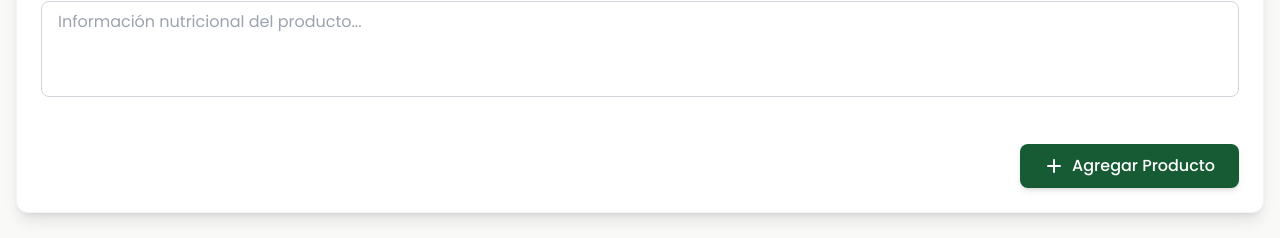
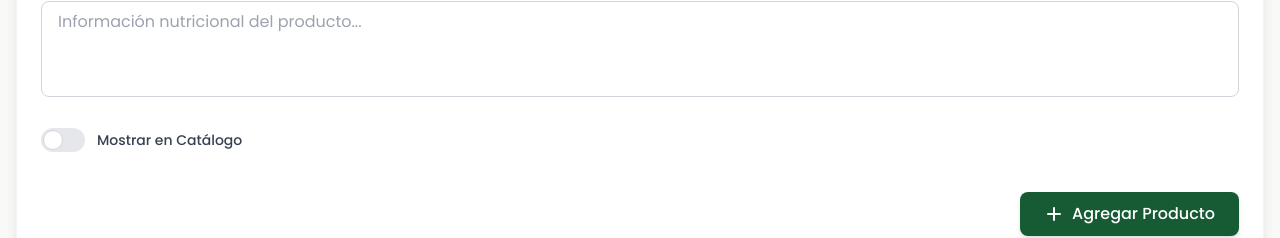
Before and after one commit to KVasquesMoviaUTN/frontend-nuxt, a Nuxt app: page /catalog in a window 1280 px wide. Shown: the part 885-1123 px from the top of the page. Built offline with nearby package versions, Linux system fonts and the light colour scheme; no server answers.

Commit message:
visibility toggle in catalog

```diff
--- a/components/ProductForm.vue
+++ b/components/ProductForm.vue
@@ -103,6 +103,17 @@
 					v-model="informacion_nutricional" placeholder="Información nutricional del producto..."></textarea>
 			</div>
 
+			<!-- Display Toggle -->
+			<div class="flex items-center space-x-3">
+				<label class="relative inline-flex items-center cursor-pointer">
+					<input type="checkbox" v-model="display" class="sr-only peer">
+					<div
+						class="w-11 h-6 bg-gray-200 peer-focus:outline-none peer-focus:ring-4 peer-focus:ring-secondary/30 rounded-full peer peer-checked:after:translate-x-full peer-checked:after:border-white after:content-[''] after:absolute after:top-[2px] after:left-[2px] after:bg-white after:border-gray-300 after:border after:rounded-full after:h-5 after:w-5 after:transition-all peer-checked:bg-secondary">
+					</div>
+					<span class="ml-3 text-sm font-medium text-gray-700">Mostrar en Catálogo</span>
+				</label>
+			</div>
+
 			<div class="flex justify-end pt-4">
 				<button type="submit"
 					class="px-6 py-2.5 bg-primary text-white font-medium rounded-lg shadow-md hover:bg-primary/90 hover:shadow-lg transform hover:-translate-y-0.5 transition-all duration-200 flex items-center gap-2">
@@ -146,6 +157,7 @@ const unidad_venta = ref('');
 const unidad = ref('');
 const category = ref('');
 const informacion_nutricional = ref('');
+const display = ref(false);
 const categories = ref([
 	"Aceites y Salsas",
 	"Bebidas",
@@ -182,6 +194,7 @@ function resetForm() {
 	unidad.value = '';
 	category.value = '';
 	informacion_nutricional.value = '';
+	display.value = false;
 	image.value = '';
 	imagePreview.value = null;
 }
@@ -237,6 +250,7 @@ const handleSubmit = async () => {
 		unidad: unidad.value,
 		category: category.value,
 		informacion_nutricional: informacion_nutricional.value,
+		display: display.value,
 		image: image.value,
 	};
 
@@ -279,6 +293,7 @@ watch(() => props.product, (newProduct) => {
 		unidad.value = newProduct.unidad;
 		category.value = newProduct.category || '';
 		informacion_nutricional.value = newProduct.informacion_nutricional || '';
+		display.value = newProduct.display || false;
 		image.value = newProduct.image || '';
 		if (image.value) {
 			imagePreview.value = `https://res.cloudinary.com/daid9xytm/image/upload/q_auto:good,f_auto,dpr_2.0,c_limit,h_224/v1740248697/${image.value}.webp`;
--- a/pages/catalog.vue
+++ b/pages/catalog.vue
@@ -28,6 +28,12 @@
 						<div class="flex justify-between items-start mb-4">
 							<span class="text-lg font-bold text-primary">
 								${{ product.price }}
+							</span>
+							<span v-if="!product.display" class="bg-red-100 text-red-800 text-xs font-semibold px-2.5 py-0.5 rounded border border-red-400">
+								Oculto
+							</span>
+							<span v-else class="bg-green-100 text-green-800 text-xs font-semibold px-2.5 py-0.5 rounded border border-green-400">
+								Visible
 							</span>
 						</div>
 
```
